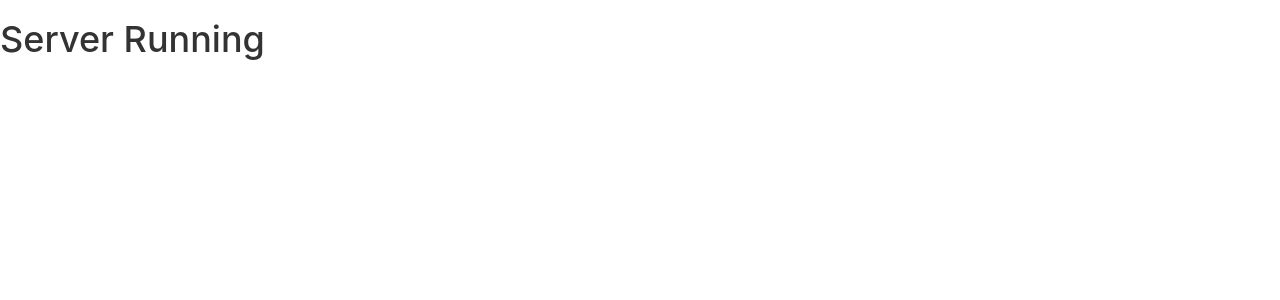
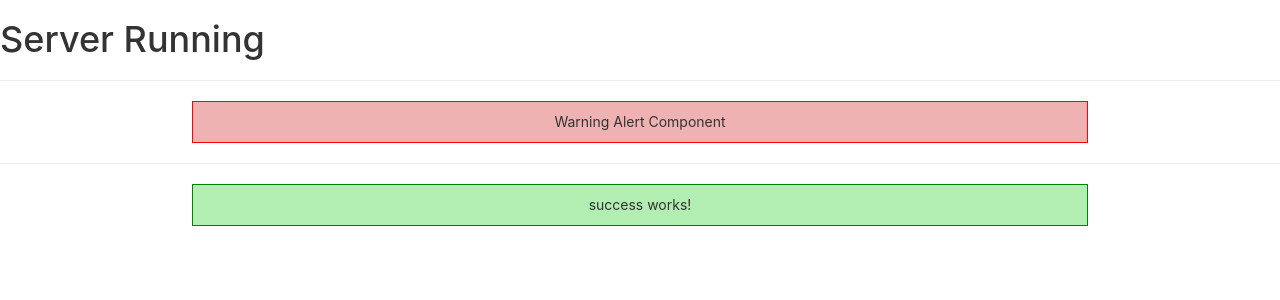
Before and after one commit to AakashChahal/first-angular-app, an Angular app: page / in a window 1280 px wide. Shown: the top 300 px of the page. Built offline with nearby package versions, Linux system fonts and the light colour scheme.

Commit message:
creating more components

```diff
--- a/src/app/app.component.html
+++ b/src/app/app.component.html
@@ -296,3 +296,11 @@
 </style>
 
 <app-server></app-server>
+
+<hr />
+
+<app-warning-alert></app-warning-alert>
+
+<hr />
+
+<app-success-alert></app-success-alert>
--- /dev/null
+++ b/src/app/success/success.component.css
@@ -0,0 +1,8 @@
+p {
+    width: 70vw;
+    border: 1px solid green;
+    padding: 10px;
+    margin: 0 auto;
+    background-color: rgba(0, 200, 0, 0.3);
+    text-align: center;
+}
--- /dev/null
+++ b/src/app/success/success.component.html
@@ -0,0 +1 @@
+<p>success works!</p>
--- /dev/null
+++ b/src/app/success/success.component.ts
@@ -0,0 +1,12 @@
+import { Component, OnInit } from '@angular/core';
+
+@Component({
+    selector: 'app-success-alert',
+    templateUrl: './success.component.html',
+    styleUrls: ['./success.component.css'],
+})
+export class SuccessComponent implements OnInit {
+    constructor() {}
+
+    ngOnInit(): void {}
+}
--- /dev/null
+++ b/src/app/warning/warning.component.ts
@@ -0,0 +1,19 @@
+import { Component } from '@angular/core';
+
+@Component({
+    selector: 'app-warning-alert',
+    template: ` <p>Warning Alert Component</p> `,
+    styles: [
+        `
+            p {
+                width: 70vw;
+                border: 1px solid red;
+                padding: 10px;
+                margin: 0 auto;
+                background-color: rgba(200, 0, 0, 0.3);
+                text-align: center;
+            }
+        `,
+    ],
+})
+export class WarningComponent {}
```
Also changed, not shown: src/app/app.module.ts (+10 -2 lines), src/app/warning/warning.component.css (added).
